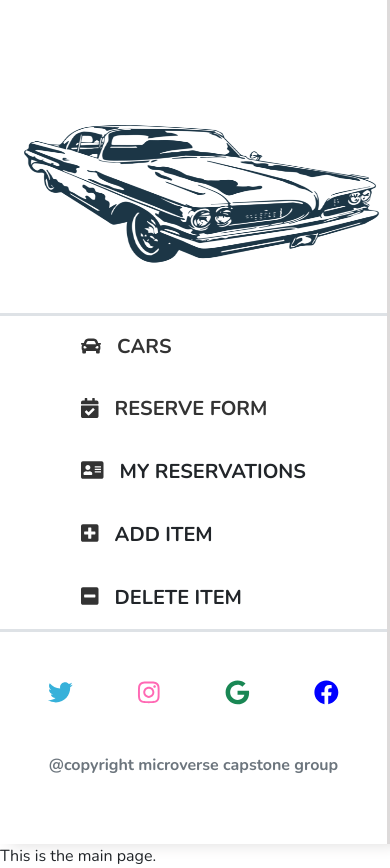
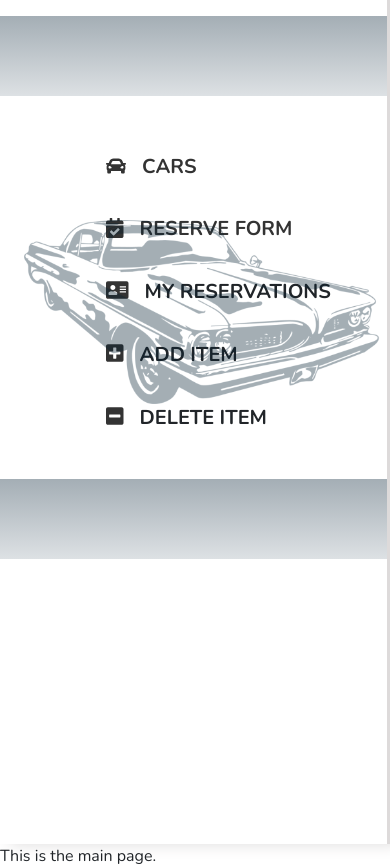
Before and after one commit to mrigorir/group-final-capstone-react, a React (Create React App) app: page / in a window 390 px wide. Built offline with nearby package versions, Linux system fonts and the light colour scheme.

Commit message:
Update sidebar mobile view, add logo

```diff
--- a/src/components/sidebar/Sidebar.js
+++ b/src/components/sidebar/Sidebar.js
@@ -7,13 +7,14 @@ import MyReservations from './reserveFeatures';
 
 const Sidebar = () => (
   <div
-    className="sidebar mw-25 d-flex flex-column overflow-hidden justify-content-md-between justify-content-sm-cetner border-right"
+    className="sidebar mw-25 d-flex flex-column overflow-hidden justify-content-md-between justify-content-xs-cetner border-right"
   >
     <div className="mt-3 p-0">
-      <Link to="/" className="">
+      <Link to="/" className="logo">
         <Image src={logo} className="mx-auto w-100 border-3 border-bottom border-gray pb-2 logo-size" />
       </Link>
-      <div className="d-flex align-items-center justify-content-center p-0 m-0">
+      <div className="d-xs-block d-md-none forehead" />
+      <div className="d-flex align-items-md-center justify-content-center p-0 m-0 position-relative background">
         <Nav
           className="mt-12 d-flex flex-column text-uppercase fs-5 fw-bold text-justify navsilla"
           defaultActiveKey="/"
@@ -50,6 +51,7 @@ const Sidebar = () => (
           </Nav.Item>
         </Nav>
       </div>
+      <div className="d-xs-block d-md-none forehead m-bottom" />
     </div>
     <div className="footer border-3 border-top border-gray">
       <div className="d-flex justify-content-between align-items-center p-5 fs-2 fw-bold w-100">
```
Also changed, not shown: src/dist/styles/sidebar.css.
